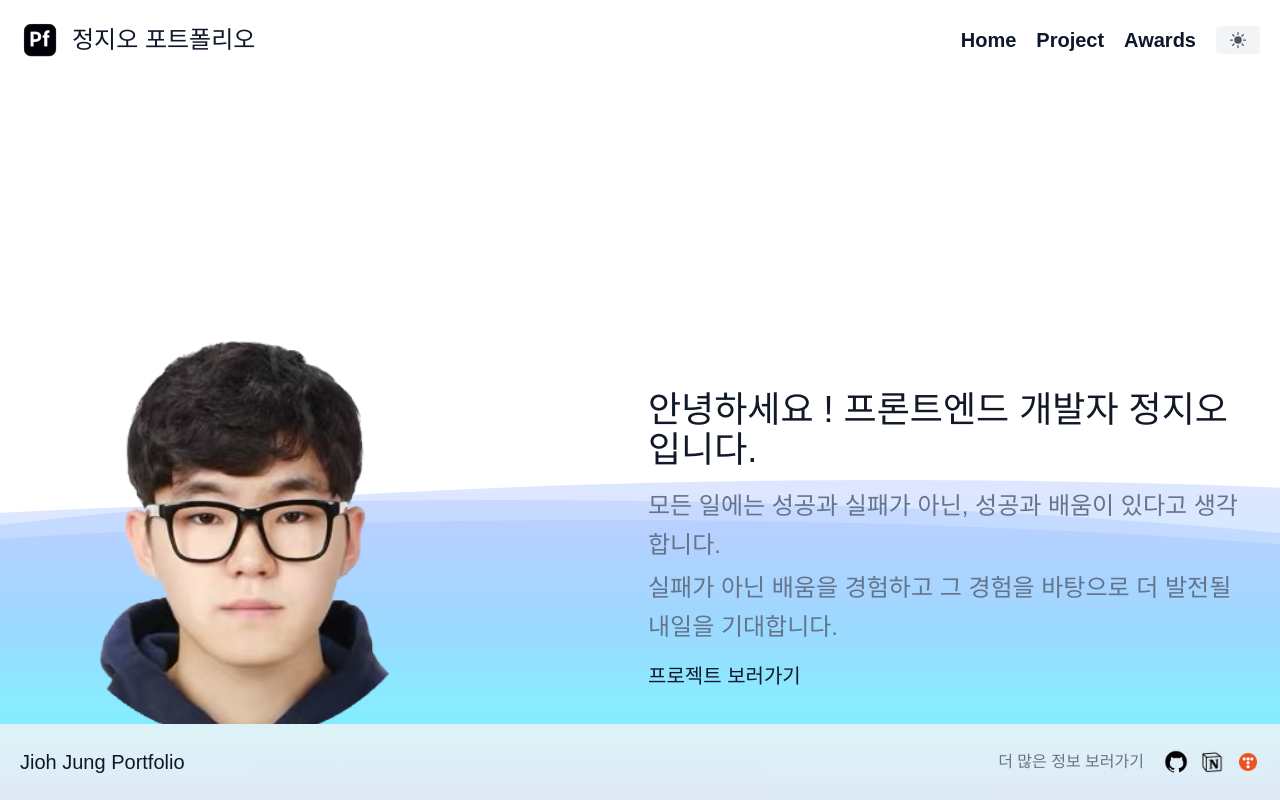
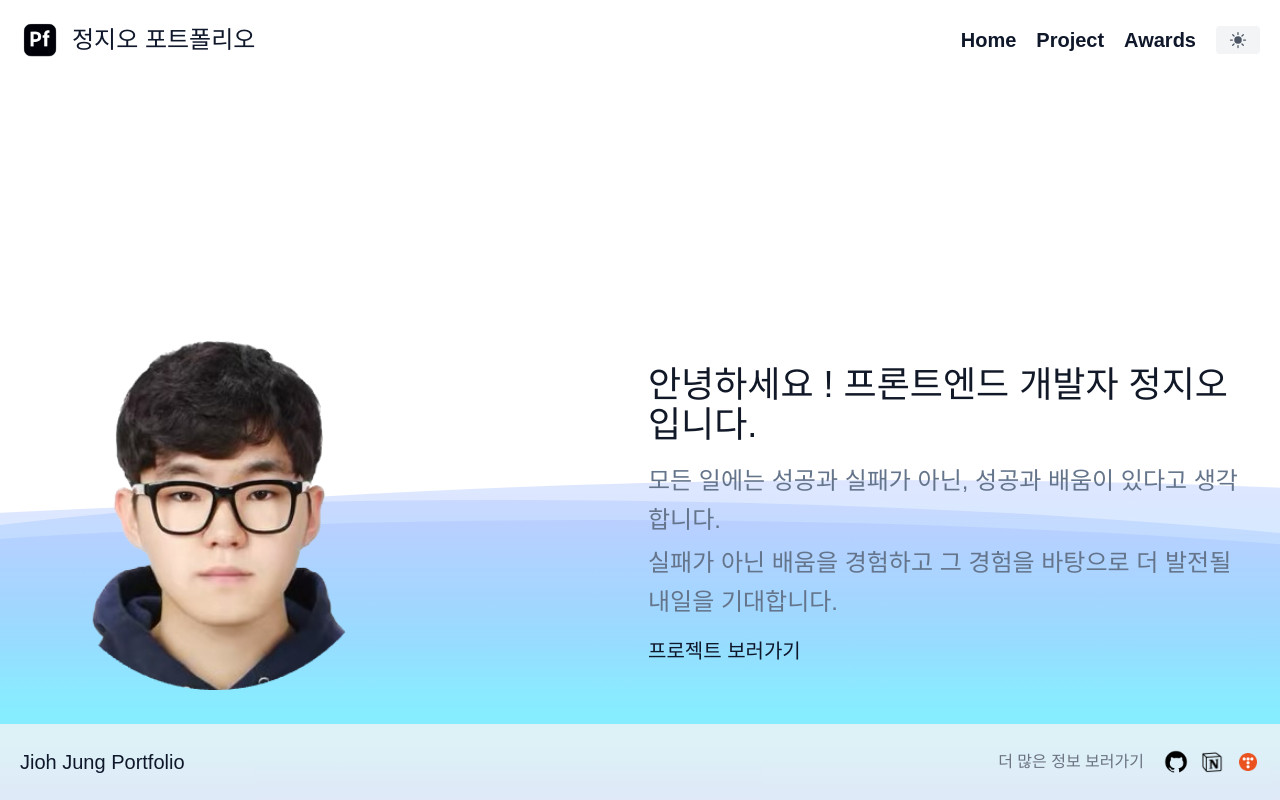
Before and after one commit to jiohjung98/MyPortfolio, a Next.js app: page / in a window 1280 px wide. Built offline with nearby package versions, Linux system fonts and the light colour scheme.

Commit message:
design: 프로필 이미지 크기 조정

```diff
--- a/pages/index.js
+++ b/pages/index.js
@@ -69,7 +69,7 @@ export default function Home() {
       <section className="flex-col items-center justify-center text-gray-600 body-font">
         <div className="container mx-auto flex px-5 py-60 md:flex-row flex-col items-center">
           <div className="lg:max-w-lg lg:w-full md:w-1/2 mb-10 md:mb-0">
-            <img className="profile" src='/jiohjung.png' width="400" height='400'/>
+            <img className="profile" src='/jiohjung.png' width="350" height='350'/>
           </div>
           <div className="lg:flex-grow md:w-1/2 lg:pl-24 md:pl-16 flex flex-col md:items-start md:text-left items-center text-center">
             <h1 className="title-font sm:text-4xl text-4xl mb-4 font-medium text-gray-900">
```
